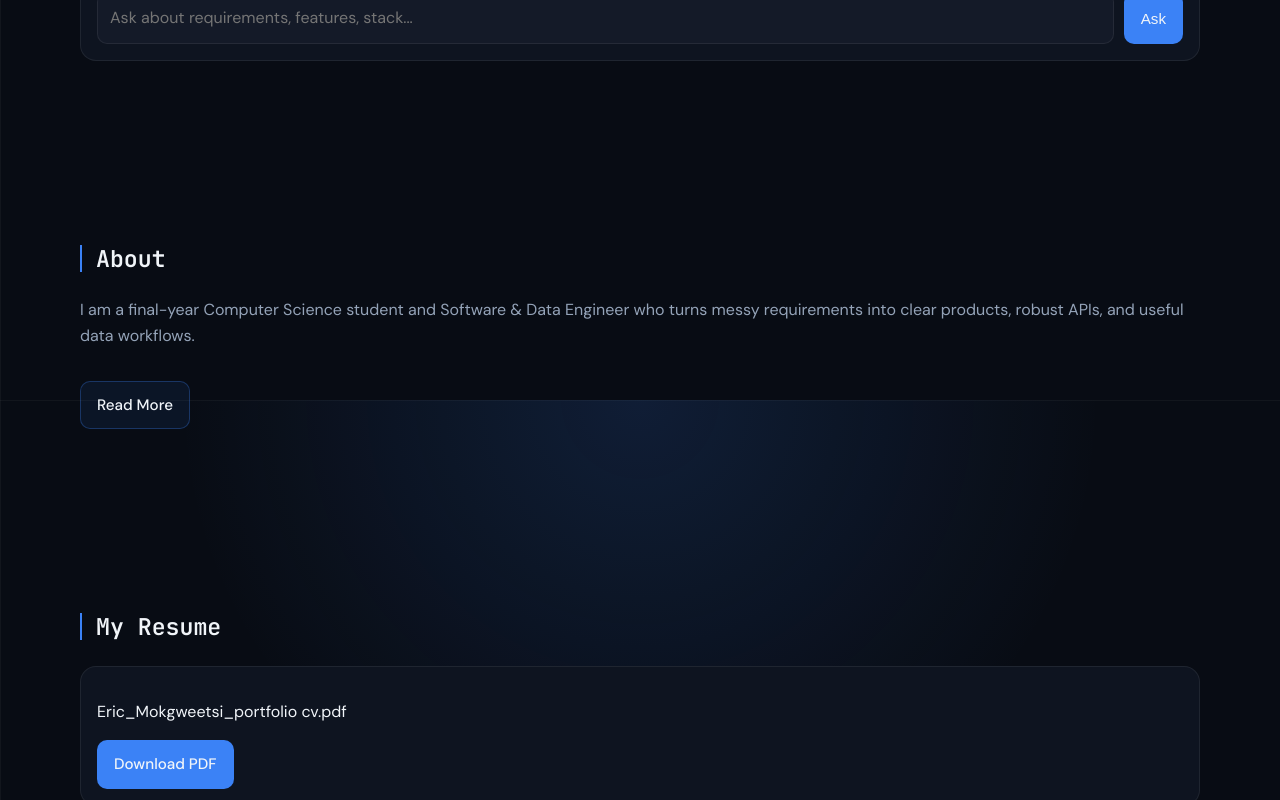
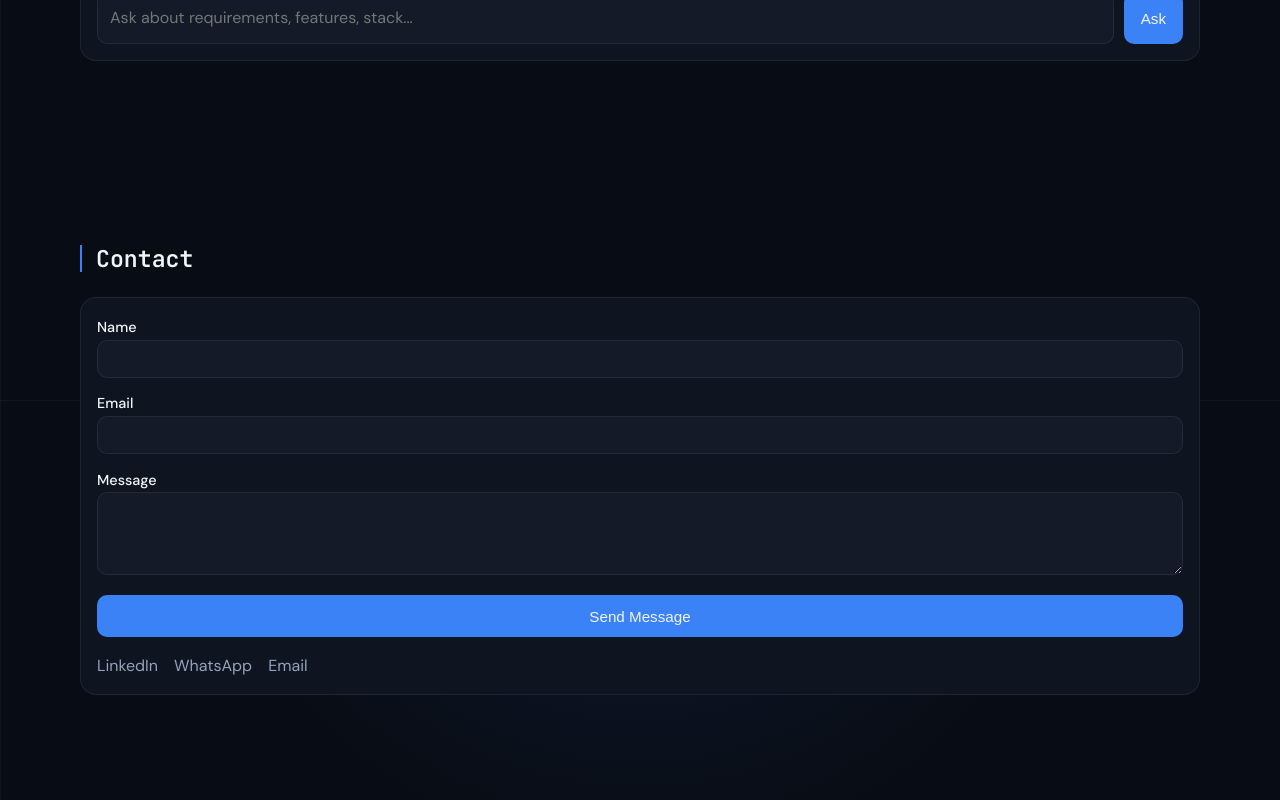
Before and after one commit to EIM019/portfolio-frontend, a React (Vite) app: page / in a window 1280 px wide. Shown: the part 2000-2800 px from the top of the page. Built offline with nearby package versions, Linux system fonts and the light colour scheme; no server answers.

Commit message:
Trim home page sections

```diff
--- a/src/pages/Home.jsx
+++ b/src/pages/Home.jsx
@@ -1,18 +1,14 @@
-import { Link } from "react-router-dom";
 import { useEffect, useState } from "react";
 import Hero from "../components/Hero";
 import ProjectCard from "../components/ProjectCard";
 import AppRequirementsChat from "../components/AppRequirementsChat";
 import ContactForm from "../components/ContactForm";
-import useIntersectionObserver from "../hooks/useIntersectionObserver";
 import { fallbackProjects } from "../data/projects";
 
 
 const API_BASE = import.meta.env.VITE_API_URL || "http://localhost:5000";
-const cvPath = "/Eric_Mokgweetsi_portfolio%20cv.pdf";
 
 export default function Home() {
-  const [aboutRef, aboutVisible] = useIntersectionObserver();
   const [projects, setProjects] = useState(fallbackProjects);
 
   useEffect(() => {
@@ -56,31 +52,6 @@ export default function Home() {
         </div>
       </section>
 
-      <section className="section" ref={aboutRef}>
-        <div className={`container reveal ${aboutVisible ? "is-visible" : ""}`}>
-          <h2 className={`section-title heading-line ${aboutVisible ? "is-visible" : ""}`}>About</h2>
-          <p className="muted">
-            I am a final-year Computer Science student and Software & Data Engineer who turns
-            messy requirements into clear products, robust APIs, and useful data workflows.
-          </p>
-          <Link className="btn btn-ghost" to="/about" style={{ marginTop: "1rem" }}>
-            Read More
-          </Link>
-        </div>
-      </section>
-
-      <section className="section">
-        <div className="container">
-          <h2 className="section-title heading-line is-visible">My Resume</h2>
-          <div className="card" style={{ padding: "1rem" }}>
-            <p>Eric_Mokgweetsi_portfolio cv.pdf</p>
-            <a href={cvPath} className="btn btn-primary" download>
-              Download PDF
-            </a>
-          </div>
-        </div>
-      </section>
-
       <section className="section" id="contact">
         <div className="container">
           <h2 className="section-title heading-line is-visible">Contact</h2>
```
